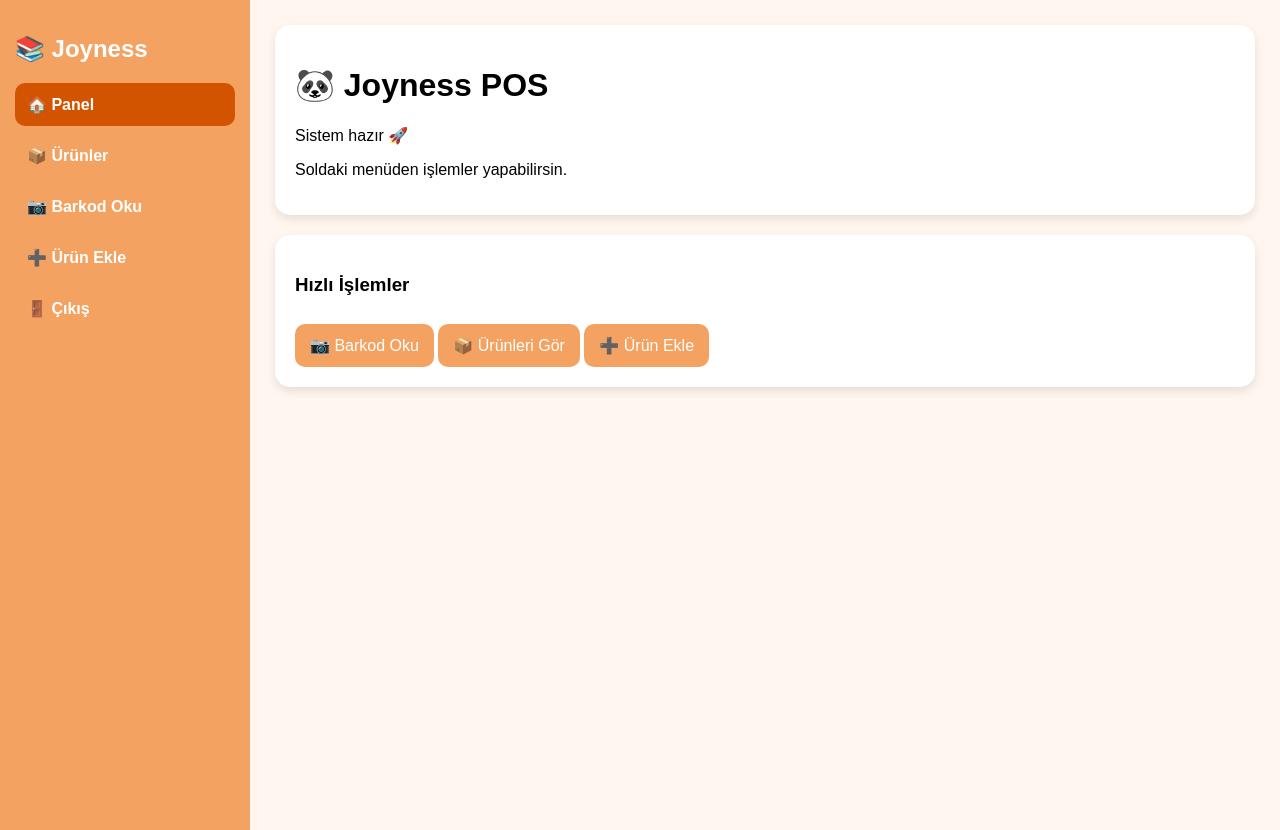
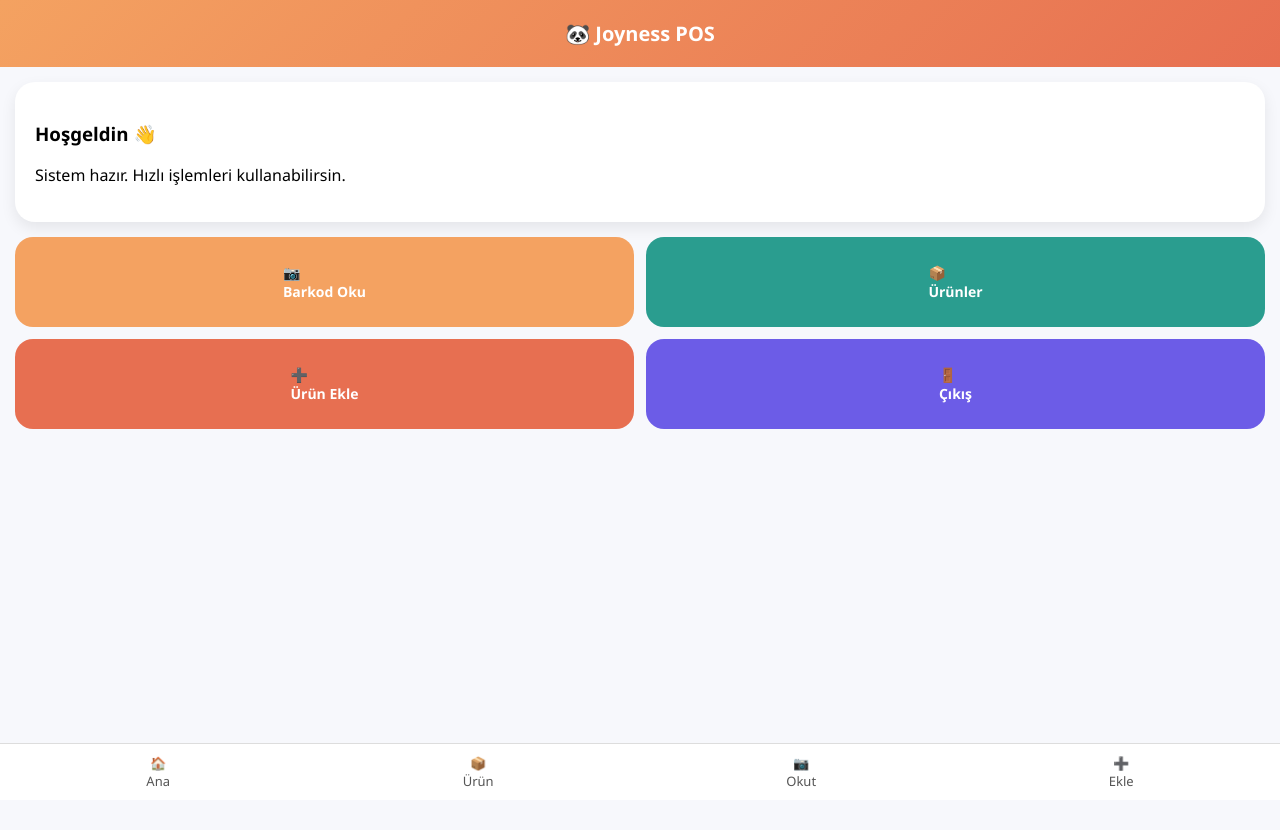
Before and after one commit to seleo1/joyness-stok, a Flask app: page /panel in a window 1280 px wide. After the commit the page ends 787 px from the top, so only its background shows below. Run offline with Flask 3, Linux system fonts and the light colour scheme; the visitor is signed in with stand-in values (Sample User, id 1).

Commit message:
Update panel.html

```diff
--- a/templates/panel.html
+++ b/templates/panel.html
@@ -6,109 +6,135 @@
 <style>
 body{
     margin:0;
-    font-family:Arial;
-    display:flex;
-    background:#fff6ef;
+    font-family:'Segoe UI', Arial;
+    background:#f7f8fc;
 }
 
-/* SOL MENÜ */
-.menu{
-    width:220px;
-    height:100vh;
-    background:#f4a261;
+/* HEADER */
+.header{
+    background:linear-gradient(135deg,#f4a261,#e76f51);
+    color:white;
+    padding:20px;
+    text-align:center;
+    font-size:20px;
+    font-weight:bold;
+}
+
+/* CONTENT */
+.content{
     padding:15px;
+}
+
+/* CARD */
+.card{
+    background:white;
+    border-radius:20px;
+    padding:20px;
+    margin-bottom:15px;
+    box-shadow:0 6px 15px rgba(0,0,0,0.08);
+}
+
+/* GRID BUTTON */
+.grid{
+    display:grid;
+    grid-template-columns:1fr 1fr;
+    gap:12px;
+}
+
+.btn{
     display:flex;
     flex-direction:column;
-}
-
-.menu h2{
+    justify-content:center;
+    align-items:center;
+    height:90px;
+    border-radius:18px;
+    text-decoration:none;
     color:white;
-    margin-bottom:20px;
-}
-
-/* MENÜ BUTON */
-.menu a{
-    display:block;
-    padding:12px;
-    color:white;
-    text-decoration:none;
     font-weight:bold;
-    margin-bottom:8px;
-    border-radius:10px;
+    font-size:14px;
     transition:0.2s;
 }
 
-.menu a:hover{
-    background:#e76f51;
+.btn:active{
+    transform:scale(0.95);
 }
 
-/* AKTİF */
-.menu a.active{
-    background:#d35400;
+/* RENKLER */
+.b1{ background:#f4a261; }
+.b2{ background:#2a9d8f; }
+.b3{ background:#e76f51; }
+.b4{ background:#6c5ce7; }
+
+/* ALT MENU */
+.bottom{
+    position:fixed;
+    bottom:0;
+    width:100%;
+    background:white;
+    display:flex;
+    justify-content:space-around;
+    border-top:1px solid #ddd;
+    padding:10px 0;
 }
 
-/* SAĞ ALAN */
-.content{
-    flex:1;
-    padding:25px;
+.bottom a{
+    text-decoration:none;
+    color:#555;
+    font-size:13px;
+    text-align:center;
 }
 
-/* KART */
-.card{
-    background:white;
-    padding:20px;
-    border-radius:15px;
-    box-shadow:0 4px 10px rgba(0,0,0,0.1);
-    margin-bottom:20px;
-}
-
-/* BUTON */
-.btn{
-    display:inline-block;
-    padding:12px 15px;
-    background:#f4a261;
-    color:white;
-    border-radius:10px;
-    text-decoration:none;
-    margin-top:10px;
-}
-
-.btn:hover{
-    background:#e76f51;
+/* MOBİL */
+@media(max-width:600px){
+    .btn{
+        height:80px;
+        font-size:13px;
+    }
 }
 </style>
 </head>
 
 <body>
 
-<!-- SOL MENÜ -->
-<div class="menu">
-    <h2>📚 Joyness</h2>
-
-    <a href="/panel" class="active">🏠 Panel</a>
-    <a href="/urunler">📦 Ürünler</a>
-    <a href="/kamera">📷 Barkod Oku</a>
-    <a href="/ekle">➕ Ürün Ekle</a>
-    <a href="/cikis">🚪 Çıkış</a>
+<div class="header">
+🐼 Joyness POS
 </div>
 
-<!-- SAĞ İÇERİK -->
 <div class="content">
 
-    <div class="card">
-        <h1>🐼 Joyness POS</h1>
-        <p>Sistem hazır 🚀</p>
-        <p>Soldaki menüden işlemler yapabilirsin.</p>
-    </div>
+<div class="card">
+<h3>Hoşgeldin 👋</h3>
+<p>Sistem hazır. Hızlı işlemleri kullanabilirsin.</p>
+</div>
 
-    <div class="card">
-        <h3>Hızlı İşlemler</h3>
+<div class="grid">
 
-        <a href="/kamera" class="btn">📷 Barkod Oku</a>
-        <a href="/urunler" class="btn">📦 Ürünleri Gör</a>
-        <a href="/ekle" class="btn">➕ Ürün Ekle</a>
-    </div>
+<a href="/kamera" class="btn b1">
+📷<br>Barkod Oku
+</a>
 
+<a href="/urunler" class="btn b2">
+📦<br>Ürünler
+</a>
+
+<a href="/ekle" class="btn b3">
+➕<br>Ürün Ekle
+</a>
+
+<a href="/cikis" class="btn b4">
+🚪<br>Çıkış
+</a>
+
+</div>
+
+</div>
+
+<!-- ALT MENÜ -->
+<div class="bottom">
+<a href="/panel">🏠<br>Ana</a>
+<a href="/urunler">📦<br>Ürün</a>
+<a href="/kamera">📷<br>Okut</a>
+<a href="/ekle">➕<br>Ekle</a>
 </div>
 
 </body>
```
